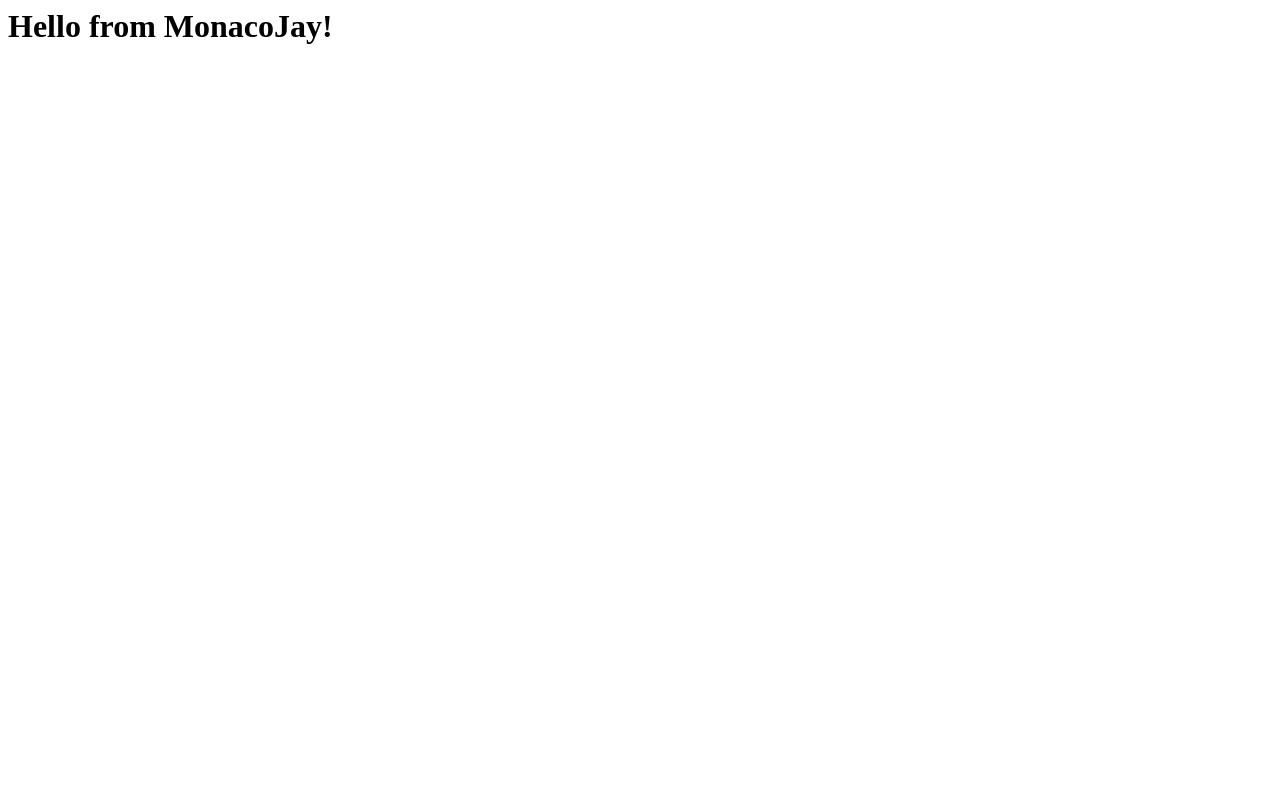
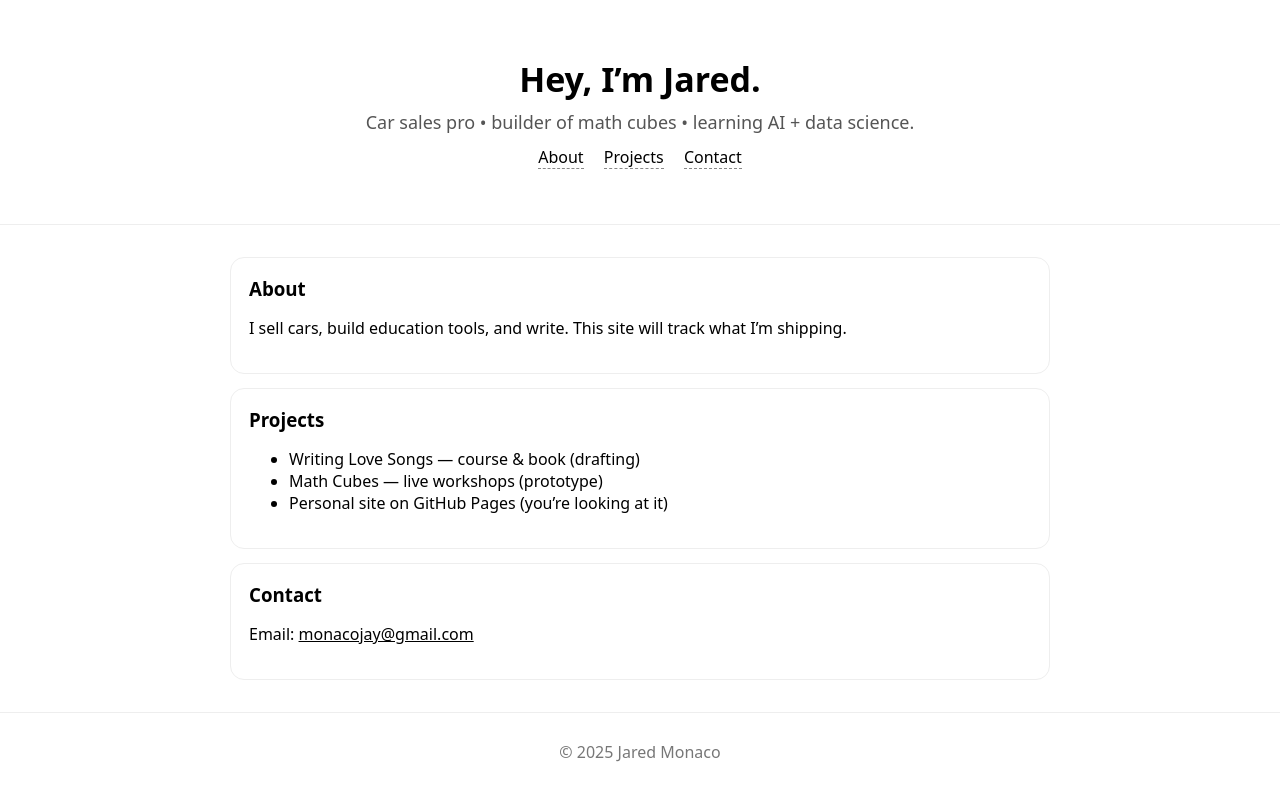
Before and after one commit to monacojay/monacojay.github.io, a plain HTML site: page index.html in a window 1280 px wide. Drawn offline with Linux system fonts and the light colour scheme.

Commit message:
Rewrite index.html with complete HTML structure

```diff
--- a/index.html
+++ b/index.html
@@ -1 +1,59 @@
-<h1>Hello from MonacoJay!</h1>
+<!doctype html>
+<html lang="en">
+<head>
+  <meta charset="utf-8" />
+  <meta name="viewport" content="width=device-width,initial-scale=1" />
+  <title>MonacoJay</title>
+  <style>
+    :root { --max: 820px; }
+    html,body { margin:0; padding:0; font-family: system-ui, -apple-system, Segoe UI, Roboto, Helvetica, Arial, sans-serif; }
+    header { padding: 56px 20px; text-align:center; border-bottom:1px solid #eee; }
+    h1 { margin: 0 0 8px; font-size: 34px; }
+    p.lead { margin: 0; font-size: 18px; color:#555; }
+    main { max-width: var(--max); margin: 32px auto; padding: 0 20px; }
+    .card { border:1px solid #eee; border-radius:14px; padding:18px; margin:14px 0; }
+    .card h3 { margin:0 0 6px; }
+    footer { text-align:center; color:#777; padding:28px 20px; border-top:1px solid #eee; }
+    a { color: inherit; }
+    nav { margin-top:12px; }
+    nav a { margin:0 8px; text-decoration:none; border-bottom:1px dashed #888; }
+  </style>
+</head>
+<body>
+  <header>
+    <h1>Hey, I’m Jared.</h1>
+    <p class="lead">Car sales pro • builder of math cubes • learning AI + data science.</p>
+    <nav>
+      <a href="#about">About</a>
+      <a href="#projects">Projects</a>
+      <a href="#contact">Contact</a>
+    </nav>
+  </header>
+
+  <main>
+    <section id="about" class="card">
+      <h3>About</h3>
+      <p>I sell cars, build education tools, and write. This site will track what I’m shipping.</p>
+    </section>
+
+    <section id="projects" class="card">
+      <h3>Projects</h3>
+      <ul>
+        <li>Writing Love Songs — course & book (drafting)</li>
+        <li>Math Cubes — live workshops (prototype)</li>
+        <li>Personal site on GitHub Pages (you’re looking at it)</li>
+      </ul>
+    </section>
+
+    <section id="contact" class="card">
+      <h3>Contact</h3>
+      <p>Email: <a href="mailto:monacojay@gmail.com">monacojay@gmail.com</a></p>
+    </section>
+  </main>
+
+  <footer>
+    © <span id="y"></span> Jared Monaco
+  </footer>
+  <script>document.getElementById('y').textContent = new Date().getFullYear()</script>
+</body>
+</html>
```
